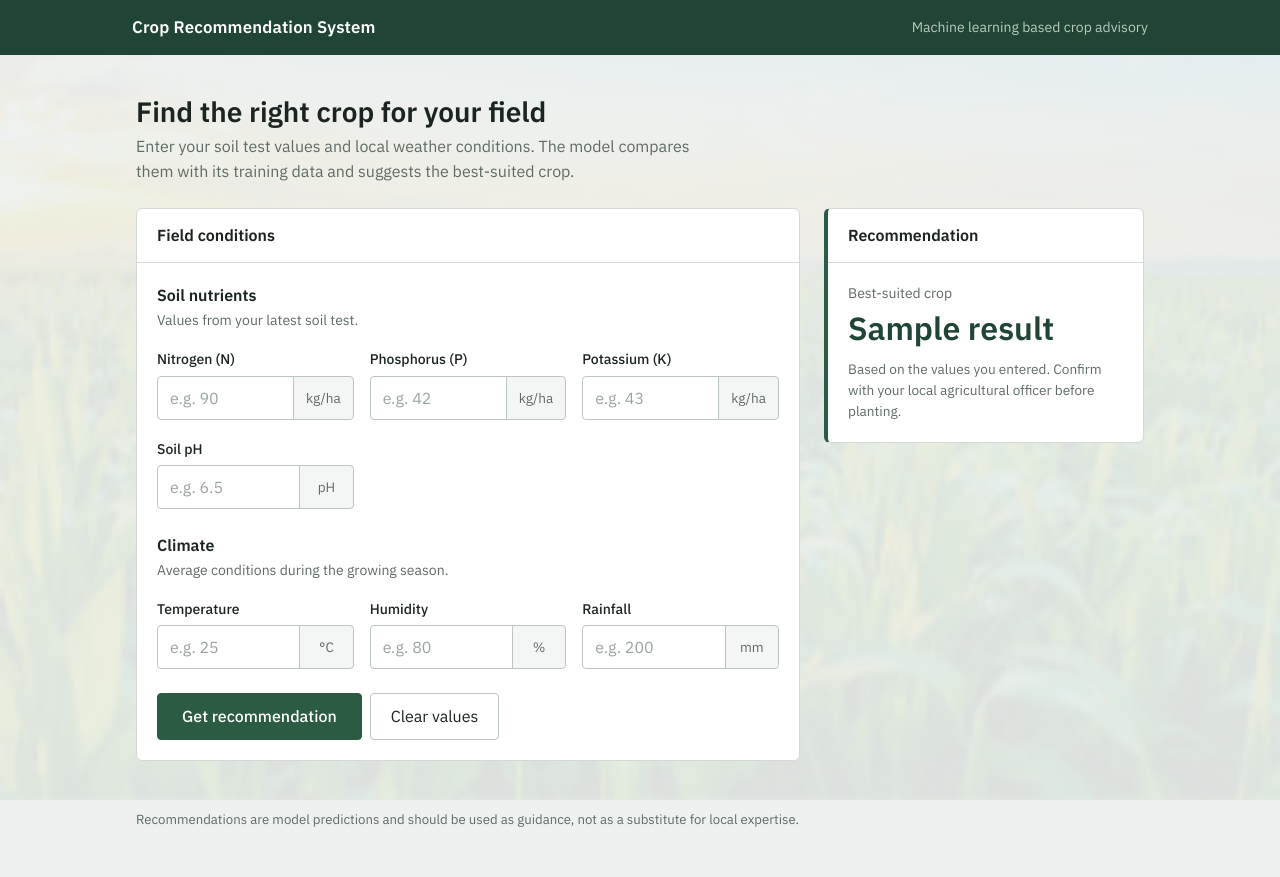
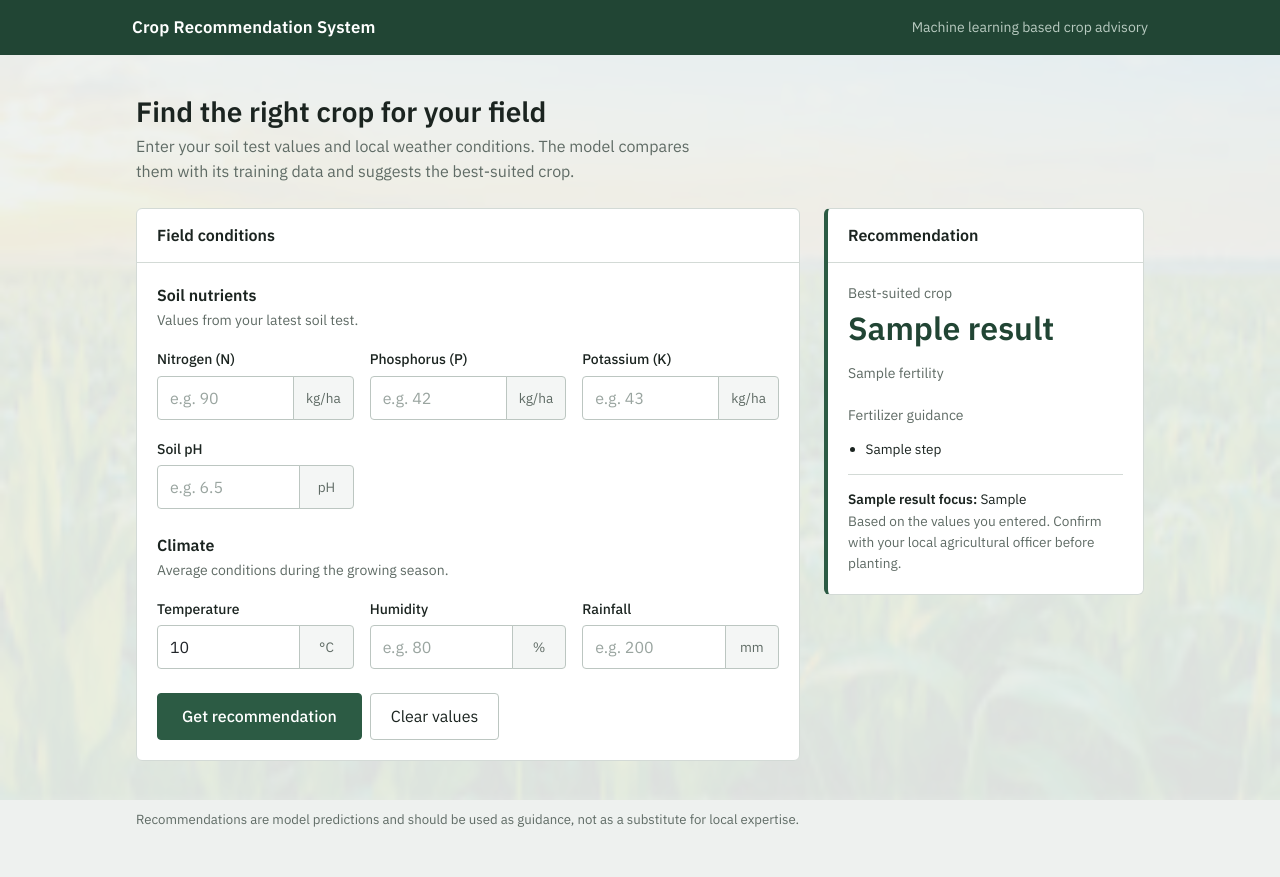
Before and after one commit to Irfan999NI/Crop-Prediction_Internship, a Flask app: template templates/index.html in a window 1280 px wide. Run offline with Flask 3, Linux system fonts and the light colour scheme; the template is opened without the code that fills it: most values are stand-ins (such as "Sample title", 1, 10 or a date in 2020); parts of the project's set-up code (start-up, migrations or seed data) failed here and were passed over.

Commit message:
Fix crop model preprocessing and validation
Co-authored-by: Copilot <223556219+Copilot@users.noreply.github.com>

```diff
--- a/app.py
+++ b/app.py
@@ -7,6 +7,7 @@ from flask import Flask, redirect, request, render_template, url_for
 app = Flask(__name__)
 
 BASE_DIR = Path(__file__).resolve().parent
+FEATURE_NAMES = ("Nitrogen", "Phosphorus", "Potassium", "Temperature", "Humidity", "pH", "Rainfall")
 
 
 def load_artifact(filename):
@@ -35,9 +36,97 @@ def parse_numeric_field(name, legacy_name=None):
         raise ValueError(f"{name} must be a finite number.")
     return number
 
+
+def nutrient_status(value, low_limit, medium_limit):
+    if value < low_limit:
+        return "Low"
+    if value < medium_limit:
+        return "Medium"
+    return "High"
+
+
+def get_fertility_recommendation(nitrogen, phosphorus, potassium, ph):
+    nitrogen_status = nutrient_status(nitrogen, 40, 80)
+    phosphorus_status = nutrient_status(phosphorus, 20, 40)
+    potassium_status = nutrient_status(potassium, 30, 60)
+
+    statuses = [nitrogen_status, phosphorus_status, potassium_status]
+    if "Low" in statuses:
+        overall = "Low"
+    elif "Medium" in statuses:
+        overall = "Medium"
+    else:
+        overall = "Good"
+
+    fertilizer_steps = []
+    if nitrogen_status == "Low":
+        fertilizer_steps.append("Nitrogen: apply a nitrogen source such as urea or ammonium sulfate; split applications where practical.")
+    elif nitrogen_status == "Medium":
+        fertilizer_steps.append("Nitrogen: use a moderate nitrogen application and split it according to crop growth stages.")
+
+    if phosphorus_status == "Low":
+        fertilizer_steps.append("Phosphorus: use DAP, SSP, or rock phosphate; incorporate it near the root zone.")
+    elif phosphorus_status == "Medium":
+        fertilizer_steps.append("Phosphorus: maintain supply with DAP or SSP as recommended by a soil test.")
+
+    if potassium_status == "Low":
+        fertilizer_steps.append("Potassium: use Muriate of Potash (MOP) or sulfate of potash, especially for fruit and tuber crops.")
+    elif potassium_status == "Medium":
+        fertilizer_steps.append("Potassium: maintain with MOP or sulfate of potash during later growth stages.")
+
+    if not fertilizer_steps:
+        fertilizer_steps.append("Maintain fertility with well-decomposed compost or farmyard manure and a balanced NPK product.")
+    else:
+        fertilizer_steps.append("Add well-decomposed compost or farmyard manure to improve soil structure and nutrient retention.")
+
+    if ph < 5.5:
+        fertilizer_steps.append("Soil pH: the soil is acidic; test for lime requirement before applying agricultural lime.")
+    elif ph > 7.5:
+        fertilizer_steps.append("Soil pH: the soil is alkaline; add organic matter and consider sulfur or a crop suited to alkaline soils.")
+    else:
+        fertilizer_steps.append("Soil pH: the pH is in the generally usable range for many crops.")
+
+    return {
+        "overall": overall,
+        "nitrogen": nitrogen_status,
+        "phosphorus": phosphorus_status,
+        "potassium": potassium_status,
+        "steps": fertilizer_steps,
+    }
+
+
+CROP_FERTILIZER_FOCUS = {
+    "Rice": "Use balanced nitrogen in split doses, with phosphorus at basal application.",
+    "Maize": "Use nitrogen in split doses; supply phosphorus at planting and potassium at peak growth.",
+    "Cotton": "Prioritize phosphorus during establishment and split nitrogen and potassium applications.",
+    "Sugarcane": "Use a higher nitrogen and potassium schedule in divided applications; do not skip phosphorus.",
+    "Coconut": "Use organic manure plus a potassium-rich balanced NPK mixture.",
+    "Apple": "Use split nitrogen applications and adequate potassium and phosphorus; avoid excess nitrogen.",
+    "Grapes": "Use balanced NPK with emphasis on potassium and organic matter.",
+    "Banana": "Use frequent, split potassium applications plus nitrogen and phosphorus.",
+    "Pomegranate": "Use moderate nitrogen, adequate phosphorus, and potassium during flowering and fruiting.",
+    "Mango": "Use mature compost and balanced NPK; reduce nitrogen after establishment.",
+}
+
 @app.route("/")
 def index():
-    return render_template("index.html", result=request.args.get("result", ""))
+    return render_template(
+        "index.html",
+        result=request.args.get("result", ""),
+        fertility=request.args.get("fertility", ""),
+        fertilizer=request.args.get("fertilizer", ""),
+        soil_steps=request.args.getlist("soil_step"),
+        crop_focus=request.args.get("crop_focus", ""),
+        values={
+            "Nitrogen": request.args.get("N", ""),
+            "Phosphorus": request.args.get("P", ""),
+            "Potassium": request.args.get("K", ""),
+            "Temperature": request.args.get("T", ""),
+            "Humidity": request.args.get("H", ""),
+            "pH": request.args.get("pH", ""),
+            "Rainfall": request.args.get("R", ""),
+        },
+    )
 
 
 @app.route("/health")
@@ -51,17 +140,32 @@ def predict():
         return redirect(url_for("index"))
 
     try:
-        features = np.array([[
-            parse_numeric_field("Nitrogen"),
-            parse_numeric_field("Phosphorus", "Phosporus"),
-            parse_numeric_field("Potassium"),
-            parse_numeric_field("Temperature"),
-            parse_numeric_field("Humidity"),
-            parse_numeric_field("pH"),
-            parse_numeric_field("Rainfall"),
-        ]])
+        nitrogen = parse_numeric_field("Nitrogen")
+        phosphorus = parse_numeric_field("Phosphorus", "Phosporus")
+        potassium = parse_numeric_field("Potassium")
+        temperature = parse_numeric_field("Temperature")
+        humidity = parse_numeric_field("Humidity")
+        ph = parse_numeric_field("pH")
+        rainfall = parse_numeric_field("Rainfall")
+        features = np.array([[nitrogen, phosphorus, potassium, temperature, humidity, ph, rainfall]])
     except ValueError as error:
         return redirect(url_for("index", result=f"❌ {error}"))
+
+    if nitrogen < 0 or phosphorus < 0 or potassium < 0 or temperature < 0 or rainfall < 0:
+        return redirect(url_for("index", result="❌ Soil nutrient and weather values cannot be negative."))
+    if not 0 <= humidity <= 100:
+        return redirect(url_for("index", result="❌ Humidity must be between 0 and 100%."))
+    if not 0 <= ph <= 14:
+        return redirect(url_for("index", result="❌ pH must be between 0 and 14."))
+
+    for name, value, minimum, maximum in zip(
+        FEATURE_NAMES, features[0], mx.data_min_, mx.data_max_
+    ):
+        if not minimum <= value <= maximum:
+            return redirect(url_for(
+                "index",
+                result=f"❌ {name} must be between {minimum:g} and {maximum:g} (the model's training-data range).",
+            ))
 
     mx_scaled = mx.transform(features)
     final_features = sc.transform(mx_scaled)
@@ -77,9 +181,28 @@ def predict():
         22: "Coffee"
     }
 
-    result = f"🌾 Recommended Crop: {crop_dict.get(prediction, 'Unknown')}"
+    crop = crop_dict.get(prediction, "Unknown")
+    fertility = get_fertility_recommendation(nitrogen, phosphorus, potassium, ph)
+    crop_focus = CROP_FERTILIZER_FOCUS.get(
+        crop,
+        "Use balanced NPK fertilizer and organic manure according to a local soil test.",
+    )
 
-    return redirect(url_for("index", result=result))
+    return redirect(url_for(
+        "index",
+        result=crop,
+        fertility=f"{fertility['overall']} fertility",
+        fertilizer=f"N: {fertility['nitrogen']} | P: {fertility['phosphorus']} | K: {fertility['potassium']}",
+        soil_step=fertility["steps"],
+        crop_focus=crop_focus,
+        N=nitrogen,
+        P=phosphorus,
+        K=potassium,
+        T=temperature,
+        H=humidity,
+        pH=ph,
+        R=rainfall,
+    ))
 
 
 if __name__ == "__main__":
--- a/templates/index.html
+++ b/templates/index.html
@@ -149,6 +149,24 @@
     }
     .result-note { font-size: .85rem; color: var(--muted); margin: 0; }
     .result-panel { border-left: 4px solid var(--brand); }
+    .fertility-grid { display: grid; grid-template-columns: repeat(3, 1fr); gap: .5rem; }
+    .fertility-item {
+      padding: .55rem;
+      border: 1px solid var(--line);
+      border-radius: 4px;
+      text-align: center;
+      background: #f8faf9;
+    }
+    .fertility-item span { display: block; font-size: .75rem; color: var(--muted); }
+    .fertility-item strong { font-size: .9rem; }
+    .recommendation-list { padding-left: 1.1rem; margin: .75rem 0 0; font-size: .85rem; }
+    .recommendation-list li { margin-bottom: .45rem; }
+    .crop-focus {
+      border-top: 1px solid var(--line);
+      margin-top: .9rem;
+      padding-top: .9rem;
+      font-size: .85rem;
+    }
 
     footer { color: var(--muted); font-size: .825rem; }
 
@@ -193,28 +211,28 @@
                 <div class="col-sm-4">
                   <label class="form-label" for="Nitrogen">Nitrogen (N)</label>
                   <div class="input-group">
-                    <input type="number" id="Nitrogen" name="Nitrogen" class="form-control" placeholder="e.g. 90" required>
+                    <input type="number" id="Nitrogen" name="Nitrogen" class="form-control" placeholder="e.g. 90" value="{{ values.Nitrogen }}" min="0" required>
                     <span class="input-group-text">kg/ha</span>
                   </div>
                 </div>
                 <div class="col-sm-4">
                   <label class="form-label" for="Phosphorus">Phosphorus (P)</label>
                   <div class="input-group">
-                    <input type="number" id="Phosphorus" name="Phosphorus" class="form-control" placeholder="e.g. 42" required>
+                    <input type="number" id="Phosphorus" name="Phosphorus" class="form-control" placeholder="e.g. 42" value="{{ values.Phosphorus }}" min="0" required>
                     <span class="input-group-text">kg/ha</span>
                   </div>
                 </div>
                 <div class="col-sm-4">
                   <label class="form-label" for="Potassium">Potassium (K)</label>
                   <div class="input-group">
-                    <input type="number" id="Potassium" name="Potassium" class="form-control" placeholder="e.g. 43" required>
+                    <input type="number" id="Potassium" name="Potassium" class="form-control" placeholder="e.g. 43" value="{{ values.Potassium }}" min="0" required>
                     <span class="input-group-text">kg/ha</span>
                   </div>
                 </div>
                 <div class="col-sm-4">
                   <label class="form-label" for="pH">Soil pH</label>
                   <div class="input-group">
-                    <input type="number" step="0.01" id="pH" name="pH" class="form-control" placeholder="e.g. 6.5" required>
+                    <input type="number" step="0.01" id="pH" name="pH" class="form-control" placeholder="e.g. 6.5" value="{{ values.pH }}" min="0" max="14" required>
                     <span class="input-group-text">pH</span>
                   </div>
                 </div>
@@ -228,21 +246,21 @@
                 <div class="col-sm-4">
                   <label class="form-label" for="Temperature">Temperature</label>
                   <div class="input-group">
-                    <input type="number" step="0.01" id="Temperature" name="Temperature" class="form-control" placeholder="e.g. 25" required>
+                    <input type="number" step="0.01" id="Temperature" name="Temperature" class="form-control" placeholder="e.g. 25" value="{{ values.Temperature }}" min="0" required>
                     <span class="input-group-text">°C</span>
                   </div>
                 </div>
                 <div class="col-sm-4">
                   <label class="form-label" for="Humidity">Humidity</label>
                   <div class="input-group">
-                    <input type="number" step="0.01" id="Humidity" name="Humidity" class="form-control" placeholder="e.g. 80" required>
+                    <input type="number" step="0.01" id="Humidity" name="Humidity" class="form-control" placeholder="e.g. 80" value="{{ values.Humidity }}" min="0" max="100" required>
                     <span class="input-group-text">%</span>
                   </div>
                 </div>
                 <div class="col-sm-4">
                   <label class="form-label" for="Rainfall">Rainfall</label>
                   <div class="input-group">
-                    <input type="number" step="0.01" id="Rainfall" name="Rainfall" class="form-control" placeholder="e.g. 200" required>
+                    <input type="number" step="0.01" id="Rainfall" name="Rainfall" class="form-control" placeholder="e.g. 200" value="{{ values.Rainfall }}" min="0" required>
                     <span class="input-group-text">mm</span>
                   </div>
                 </div>
@@ -251,7 +269,7 @@
 
             <div class="d-flex flex-wrap gap-2">
               <button type="submit" class="btn btn-primary-action">Get recommendation</button>
-              <button type="reset" class="btn btn-reset">Clear values</button>
+              <a href="{{ url_for('index') }}" class="btn btn-reset">Clear values</a>
             </div>
 
           </form>
@@ -264,9 +282,29 @@
       <div class="panel {% if result %}result-panel{% endif %}" aria-live="polite">
         <div class="panel-head">Recommendation</div>
         <div class="panel-body">
-          {% if result %}
+          {% if result and result.startswith("❌") %}
+            <p class="result-empty text-danger">{{ result }}</p>
+          {% elif result %}
             <p class="result-label">Best-suited crop</p>
             <p class="result-crop">{{ result|capitalize }}</p>
+            {% if fertility %}
+              <p class="result-label mt-3">{{ fertility|capitalize }}</p>
+              <div class="fertility-grid">
+                {% set nutrient_statuses = fertilizer.split(" | ") %}
+                {% for status in nutrient_statuses %}
+                  <div class="fertility-item"><span>{{ status.split(":")[0] }}</span><strong>{{ status.split(":")[1] }}</strong></div>
+                {% endfor %}
+              </div>
+              <p class="result-label mt-3">Fertilizer guidance</p>
+              <ul class="recommendation-list">
+                {% for step in soil_steps %}
+                  <li>{{ step }}</li>
+                {% endfor %}
+              </ul>
+              <div class="crop-focus">
+                <strong>{{ result }} focus:</strong> {{ crop_focus }}
+              </div>
+            {% endif %}
             <p class="result-note">Based on the values you entered. Confirm with your local agricultural officer before planting.</p>
           {% else %}
             <p class="result-empty">Fill in the field conditions and select Get recommendation. The suggested crop will appear here.</p>
```
Also changed, not shown: tests/test_app.py (+27 -5 lines), README.md, 3 other files.
